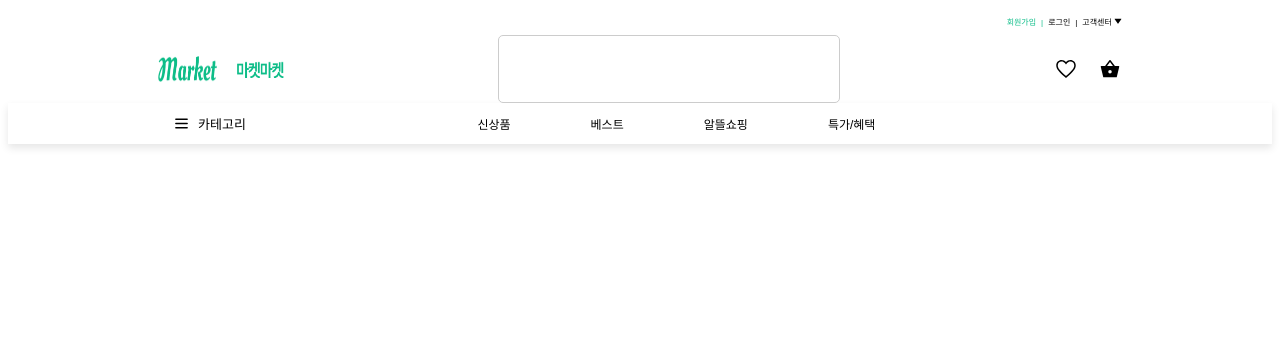
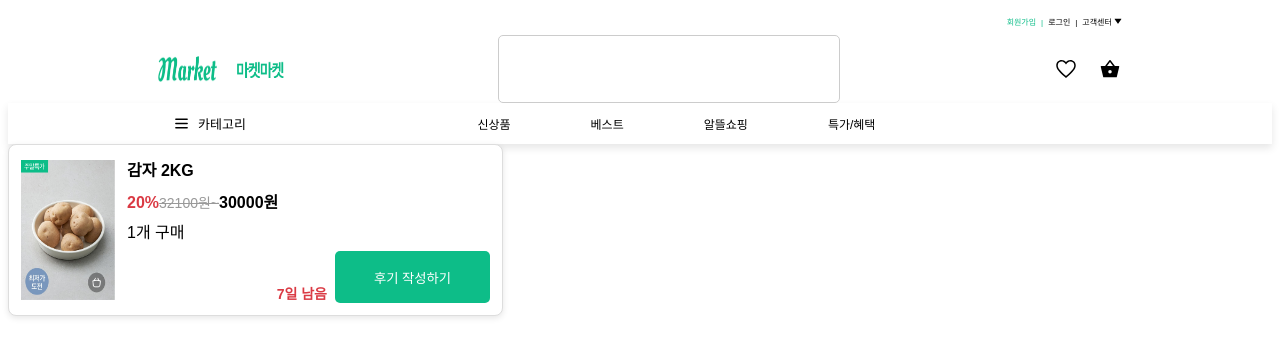
Before and after one commit to ecomerce-market/front, a Next.js app: page / in a window 1280 px wide. Shown: the top 356 px of the page. Built offline with nearby package versions, Linux system fonts and the light colour scheme.

Commit message:
[Feat] reviewCard 컴포넌트 완성

```diff
--- a/src/app/page.tsx
+++ b/src/app/page.tsx
@@ -1,5 +1,19 @@
-import PickProductCard from "@/components/productCard/pick/pickProductCard";
+import ReviewCard from "@/components/productCard/review/reviewCard";
 
 export default function Home() {
-  return <div></div>;
+  return (
+    <div>
+      <ReviewCard
+        lateDate="7"
+        title={"감자 2KG"}
+        discountRate={20}
+        price={"32100"}
+        discountPrice={"30000"}
+        purchase={1}
+        btntitle={"후기 작성하기"}
+        btnwidth={"155"}
+        btnHeight={"47"}
+      />
+    </div>
+  );
 }
--- a/src/components/productCard/review/review.module.scss
+++ b/src/components/productCard/review/review.module.scss
@@ -29,8 +29,10 @@
 
     .priceWrapper {
       display: flex;
+      flex-direction: column;
+      align-content: start;
+      justify-items: start;
       flex-wrap: wrap;
-      align-items: center;
       gap: 6px;
 
       .discountRate {
@@ -54,5 +56,15 @@
 
   .btn {
     margin-top: 8px;
+    display: flex;
+    justify-content: end;
+    align-items: end;
+    gap: 8px;
+
+    span {
+      color: var(--red-color);
+      font-size: 14px;
+      font-weight: 600;
+    }
   }
 }
--- a/src/components/productCard/review/reviewCard.tsx
+++ b/src/components/productCard/review/reviewCard.tsx
@@ -1,8 +1,7 @@
 import cn from "classnames/bind";
-import styles from "./pickProductCard.module.scss";
+import styles from "./review.module.scss";
 import React, { ReactNode } from "react";
 import Image from "next/image";
-import TwoBtn from "@/components/btn/twoBtn";
 import OneBtn from "@/components/btn/oneBtn";
 
 const cx = cn.bind(styles);
@@ -12,23 +11,29 @@ interface reviewCardProps {
   discountRate: number;
   price: string;
   discountPrice: string;
-  leftTitle: ReactNode;
-  rightTitle: ReactNode;
+  purchase: number;
+  btntitle: ReactNode;
+  btnwidth: string;
+  btnHeight: string;
+  lateDate: string;
 }
 
-const reviewCard: React.FC<reviewCardProps> = ({
+const ReviewCard: React.FC<reviewCardProps> = ({
   title,
   discountPrice,
   discountRate,
   price,
-  leftTitle,
-  rightTitle,
+  btntitle,
+  btnwidth,
+  btnHeight,
+  lateDate,
+  purchase,
 }) => {
   return (
     <div className={cx("pickProductCardWrapper")}>
       <Image
         width={94}
-        height={121}
+        height={140}
         src={"/images/example.png"}
         alt={"example"}
       />
@@ -39,20 +44,39 @@ const reviewCard: React.FC<reviewCardProps> = ({
           {/* 할인율 있을때랑 할인율이 없을 때 구별 */}
           {discountRate ? (
             <>
-              <span className={cx("discountRate")}>{discountRate}%</span>
-              <span className={cx("price")}>{price}원~</span>
-              <span className={cx("discountPrice")}>{discountPrice}원</span>
+              <div>
+                <span className={cx("discountRate")}>{discountRate}%</span>
+                <span className={cx("price")}>{price}원~</span>
+                <span className={cx("discountPrice")}>{discountPrice}원</span>
+              </div>
+              <div>
+                <span className={cx("purchase")}>{purchase}개 구매</span>
+              </div>
             </>
           ) : (
-            <p className={cx("price")}>{price}</p>
+            <>
+              <div>
+                <span className={cx("price")}>{price}원~</span>
+              </div>
+              <div>
+                <span className={cx("purchase")}>{purchase}개 구매</span>
+              </div>
+            </>
           )}
         </div>
         <div className={cx("btn")}>
-          <OneBtn title={undefined} width={"155"} />
+          <span>{lateDate}일 남음</span>
+          <OneBtn
+            color="--white"
+            bgcolor="--main-color"
+            title={btntitle}
+            width={btnwidth}
+            height={btnHeight}
+          />
         </div>
       </div>
     </div>
   );
 };
 
-export default reviewCard;
+export default ReviewCard;
```
